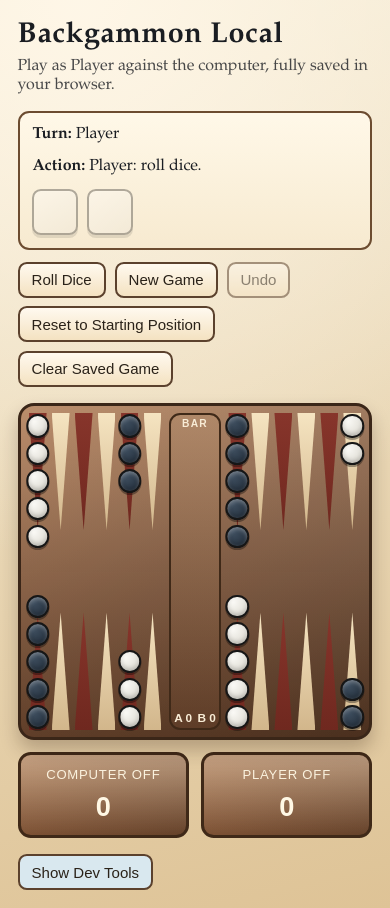
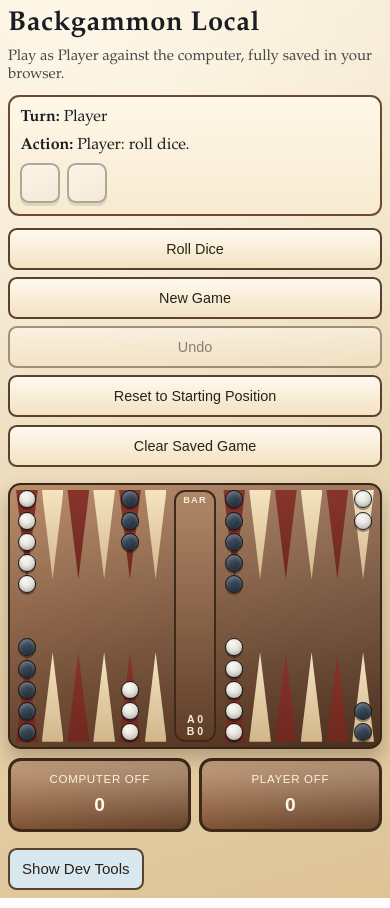
Before and after one commit to wesley-perkins-software/backgammon, a React (Vite) app: page / in a window 390 px wide. Built offline with nearby package versions, Linux system fonts and the light colour scheme.

Commit message:
Improve mobile responsiveness across game layout

```diff
--- a/src/styles.css
+++ b/src/styles.css
@@ -38,6 +38,11 @@ body {
   width: min(1220px, 100%);
   margin: 0 auto;
   padding: 1.1rem;
+}
+
+.header {
+  display: grid;
+  gap: 0.2rem;
 }
 
 .header h1 {
@@ -642,6 +647,23 @@ button:focus-visible {
 }
 
 @media (max-width: 760px) {
+  .app {
+    padding: 0.7rem;
+  }
+
+  .header h1 {
+    font-size: clamp(1.38rem, 7vw, 1.72rem);
+  }
+
+  .subtitle {
+    margin-bottom: 0.7rem;
+    font-size: 0.94rem;
+  }
+
+  button {
+    min-height: 42px;
+  }
+
   .board-surface {
     grid-template-columns: 1fr 52px 1fr;
     grid-template-rows: minmax(128px, 1fr) clamp(44px, 10vw, 58px) minmax(128px, 1fr);
@@ -732,3 +754,157 @@ button:focus-visible {
   }
 
 }
+
+@media (max-width: 560px) {
+  :root {
+    --board-center-gap: 44px;
+    --stack-edge-gap: 0.04rem;
+  }
+
+  .app {
+    padding: 0.5rem;
+  }
+
+  .status {
+    padding: 0.65rem;
+    gap: 0.55rem;
+  }
+
+  .controls {
+    display: grid;
+    grid-template-columns: repeat(2, minmax(0, 1fr));
+    gap: 0.45rem;
+  }
+
+  .controls button {
+    width: 100%;
+    padding: 0.5rem;
+    font-size: 0.9rem;
+  }
+
+  .dice-panel {
+    gap: 0.4rem;
+    flex-wrap: wrap;
+  }
+
+  .die {
+    width: 40px;
+    height: 40px;
+  }
+
+  .board-shell {
+    gap: 0.55rem;
+  }
+
+  .board-surface {
+    grid-template-columns: 1fr 42px 1fr;
+    grid-template-rows: minmax(104px, 1fr) var(--board-center-gap) minmax(104px, 1fr);
+    padding: 0.33rem;
+    border-width: 2px;
+    border-radius: 0.78rem;
+  }
+
+  .point-band {
+    gap: 0.16rem;
+  }
+
+  .point {
+    min-height: clamp(92px, 24vw, 118px);
+  }
+
+  .point::before {
+    width: 94%;
+  }
+
+  .bar-title {
+    font-size: 0.58rem;
+  }
+
+  .bar-counts {
+    flex-direction: column;
+    align-items: center;
+    gap: 0;
+    font-size: 0.66rem;
+  }
+
+  .bar-lanes {
+    min-height: 100px;
+  }
+
+  .bar-lane {
+    min-height: 44px;
+  }
+
+  .bar-checker {
+    width: clamp(13px, 3.2vw, 18px);
+    height: clamp(13px, 3.2vw, 18px);
+  }
+
+  .checker {
+    --checker-size: clamp(14px, 4.6vw, 22px);
+    border-width: 1.5px;
+  }
+
+  .tray-label {
+    font-size: 0.72rem;
+  }
+
+  .tray-count {
+    font-size: clamp(1.2rem, 4.8vw, 1.55rem);
+  }
+
+  .board-dice-overlay {
+    top: 50%;
+    left: 76%;
+    gap: 0.28rem;
+  }
+
+  .board-die-perspective {
+    width: 30px;
+    height: 30px;
+  }
+
+  .board-face-pip {
+    width: 4px;
+    height: 4px;
+  }
+
+  .board-die-front {
+    transform: rotateY(0deg) translateZ(15px);
+  }
+
+  .board-die-back {
+    transform: rotateY(180deg) translateZ(15px);
+  }
+
+  .board-die-right {
+    transform: rotateY(90deg) translateZ(15px);
+  }
+
+  .board-die-left {
+    transform: rotateY(-90deg) translateZ(15px);
+  }
+
+  .board-die-top {
+    transform: rotateX(90deg) translateZ(15px);
+  }
+
+  .board-die-bottom {
+    transform: rotateX(-90deg) translateZ(15px);
+  }
+}
+
+@media (max-width: 420px) {
+  .controls {
+    grid-template-columns: 1fr;
+  }
+
+  .home-rail {
+    gap: 0.45rem;
+  }
+
+  .bearoff-tray,
+  .home-rail .bearoff-tray {
+    min-height: 74px;
+  }
+}
```
